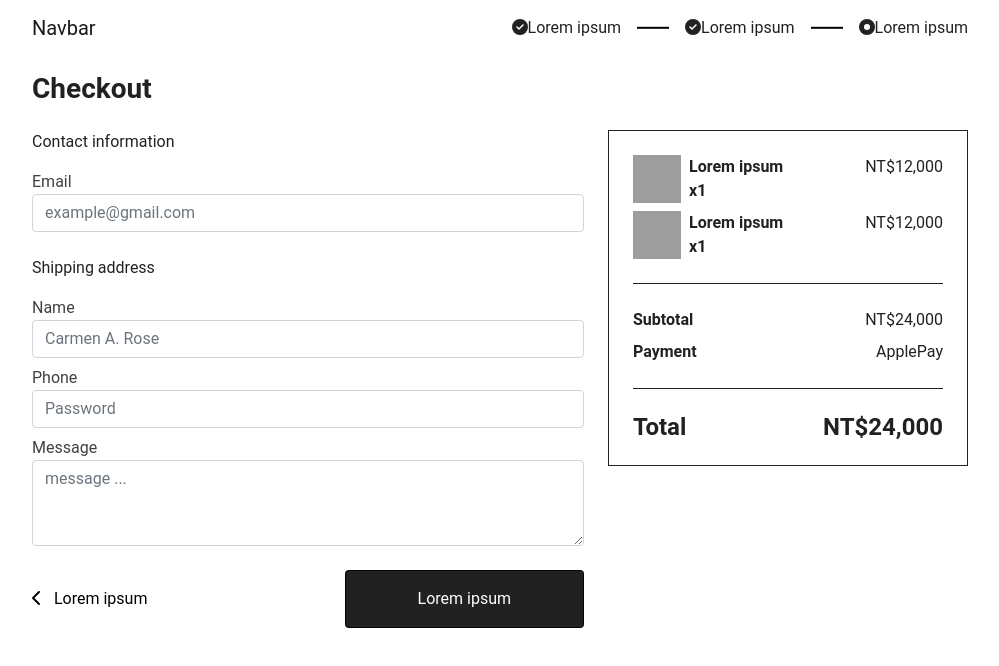
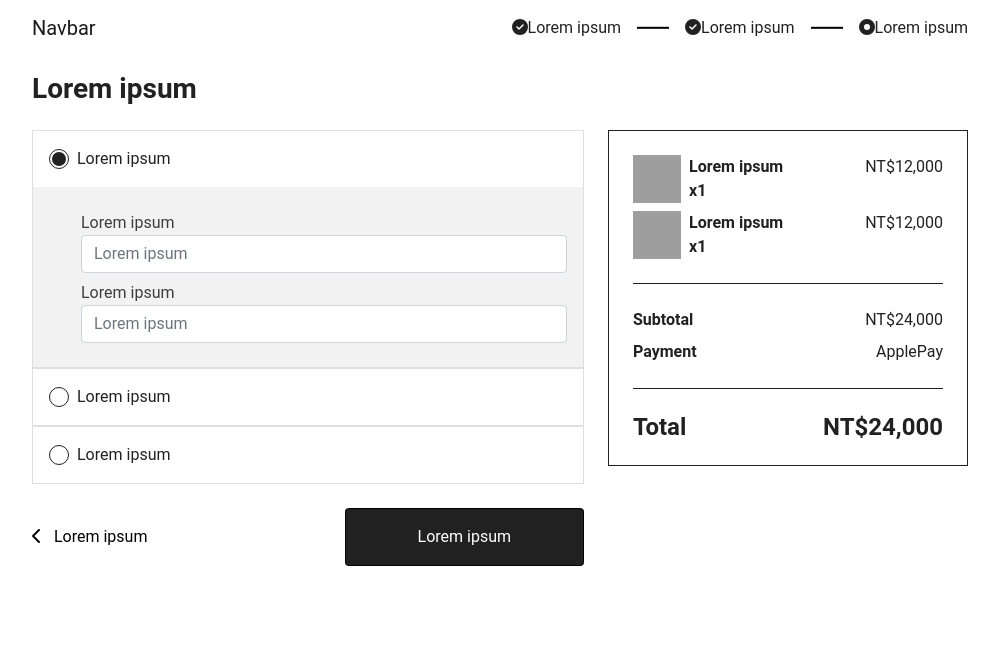
Before and after one commit to fire0607/Rocketcamp_vue3_final, a Vue app: page /#/ in a window 1280 px wide. Shown: the top 666 px of the page, without its empty margins (140-1139 px from the left). Built offline with nearby package versions, Linux system fonts and the light colour scheme; grey boxes are pictures that could not be loaded.

Commit message:
fix:修正付款頁2icon

```diff
--- a/src/components/ShoppingCheckout2.vue
+++ b/src/components/ShoppingCheckout2.vue
@@ -9,19 +9,15 @@
             class="list-unstyled mb-0 ms-md-auto d-flex align-items-center justify-content-between justify-content-md-end w-100 mt-md-0 mt-4"
           >
             <li class="me-md-6 me-3 position-relative custom-step-line">
-              <i
-                class="fas fa-check-circle d-md-inline d-block text-center"
-              ></i>
+              <font-awesome-icon :icon="['fas', 'circle-check']" class="d-md-inline d-block text-center" />
               <span class="text-nowrap">Lorem ipsum</span>
             </li>
             <li class="me-md-6 me-3 position-relative custom-step-line">
-              <i
-                class="fas fa-check-circle d-md-inline d-block text-center"
-              ></i>
+              <font-awesome-icon :icon="['fas', 'circle-check']" class="d-md-inline d-block text-center" />
               <span class="text-nowrap">Lorem ipsum</span>
             </li>
             <li>
-              <i class="fas fa-dot-circle d-md-inline d-block text-center"></i>
+              <font-awesome-icon :icon="['fas', 'circle-dot']" class="d-md-inline d-block text-center" />
               <span class="text-nowrap">Lorem ipsum</span>
             </li>
           </ul>
@@ -233,7 +229,7 @@
           class="d-flex flex-column-reverse flex-md-row mt-4 justify-content-between align-items-md-center align-items-end w-100"
         >
           <a href="./product.html" class="text-dark mt-md-0 mt-3"
-            ><i class="fas fa-chevron-left me-2"></i> Lorem ipsum</a
+            ><font-awesome-icon :icon="['fas', 'chevron-left']" class="me-2"/> Lorem ipsum</a
           >
           <a href="./checkout-success.html" class="btn btn-dark py-3 px-7"
             >Lorem ipsum</a
--- a/src/views/HomeView.vue
+++ b/src/views/HomeView.vue
@@ -1,9 +1,9 @@
 <script setup>
-import ShoppingCheckout from '../components/ShoppingCheckout.vue'
+import ShoppingCheckout2 from '../components/ShoppingCheckout2.vue'
 </script>
 
 <template>
-  <ShoppingCheckout />
+  <ShoppingCheckout2 />
 </template>
 
 <style scoped lang="scss"></style>
```
